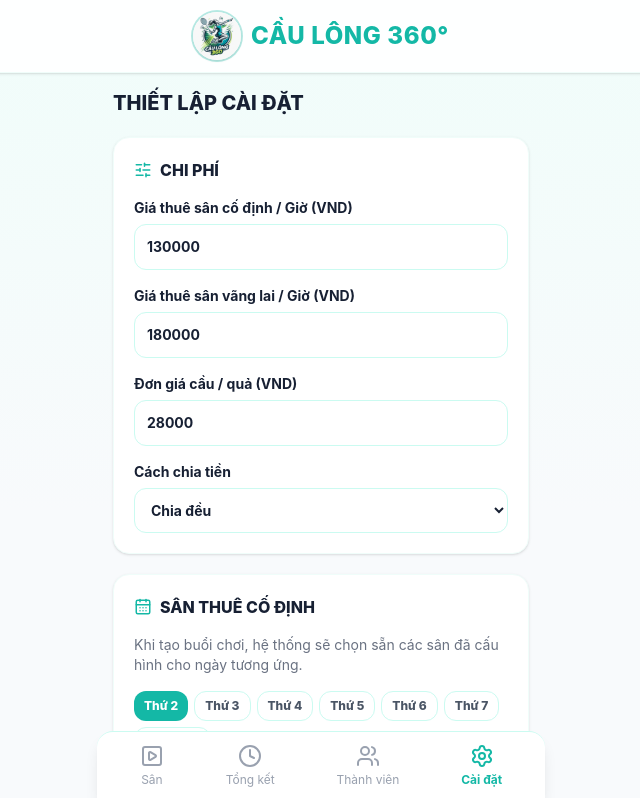
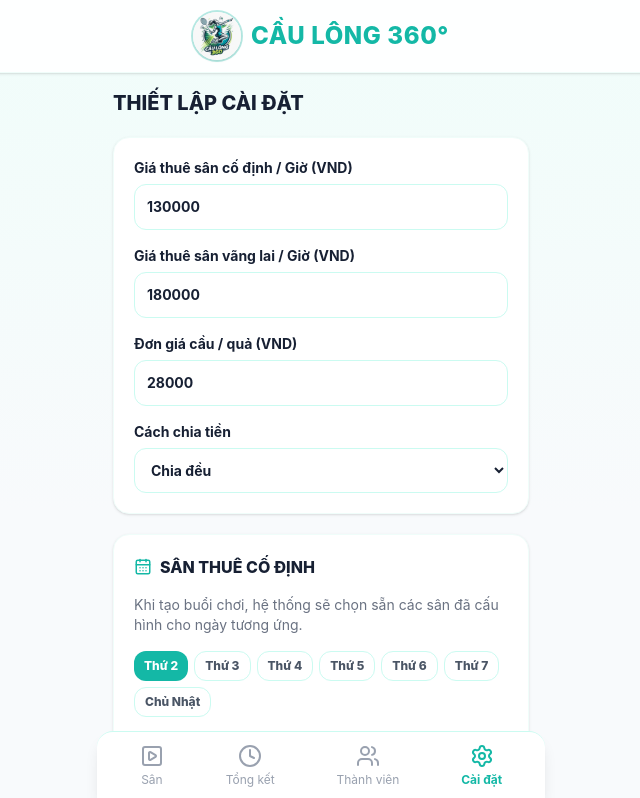
Before and after one commit to htphuoc/badminton-pairing-app, a React (Vite) app: page /settings in a window 1280 px wide. Shown: the top 798 px of the page, without its empty margins (319-959 px from the left). Built offline with nearby package versions, Linux system fonts and the light colour scheme.

Commit message:
Nội dung thông điệp

```diff
--- a/src/pages/SettingsPage.tsx
+++ b/src/pages/SettingsPage.tsx
@@ -1,5 +1,5 @@
 import { useEffect, useState } from 'react';
-import { CalendarDays, Percent, Save, SlidersHorizontal } from 'lucide-react';
+import { CalendarDays, Percent, Save } from 'lucide-react';
 import { StorageService } from '../storage/storage';
 import type { CostSettings, DefaultCourtsByWeekday } from '../models/types';
 
@@ -64,10 +64,7 @@ export default function SettingsPage() {
       <h2 className="text-xl font-extrabold uppercase">THIẾT LẬP CÀI ĐẶT</h2>
 
       <section className="bg-white rounded-2xl p-5 border border-teal-50 shadow-sm space-y-4">
-        <h3 className="font-extrabold flex items-center gap-2">
-          <SlidersHorizontal size={18} className="text-primary" />
-          CHI PHÍ
-        </h3>
+
         <NumberField
           label="Giá thuê sân cố định / Giờ (VND)"
           value={settings.courtFeeFixedPerHour}
--- a/src/storage/storage.ts
+++ b/src/storage/storage.ts
@@ -92,11 +92,11 @@ function normalizeSettings(raw: Partial<CostSettings> | Record<string, unknown>)
   };
 }
 
-/** Courts configured for a weekday (`Date.getDay()`), or fallback defaults. */
+/** Courts configured for a weekday (`Date.getDay()`), or empty if none configured. */
 export function getDefaultCourtsForWeekday(
   weekday: number,
   settings?: CostSettings,
-  fallback: number[] = [1, 2, 3],
+  fallback: number[] = [],
 ): number[] {
   const cfg = settings ?? StorageService.getSettings();
   const key = String(weekday) as keyof DefaultCourtsByWeekday;
```
